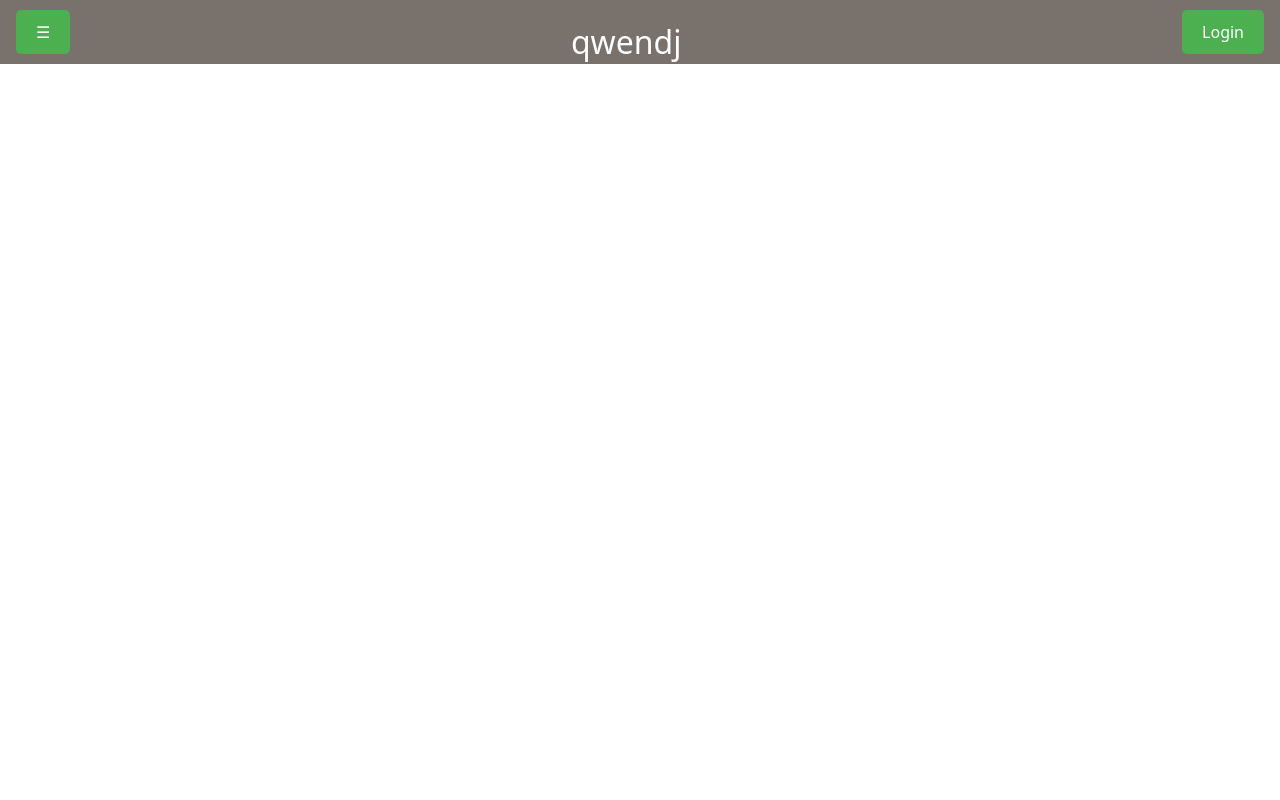
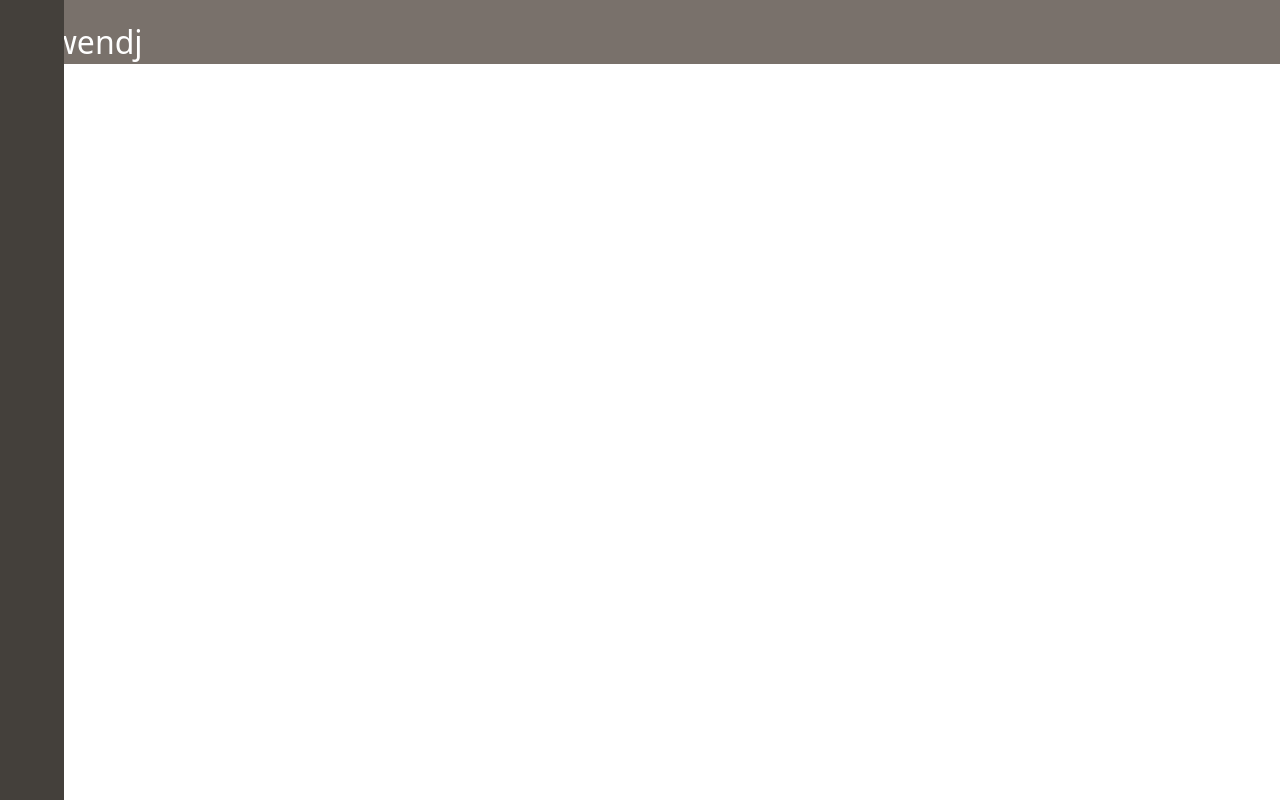
Before and after one commit to Ragheil/central_juan, a React (Vite) app: page /topnav in a window 1280 px wide. Built offline with nearby package versions, Linux system fonts and the light colour scheme.

Commit message:
topnag_(not finished)

```diff
--- a/src/components/topnav.jsx
+++ b/src/components/topnav.jsx
@@ -1,14 +1,14 @@
 import React, { useState, useEffect, useRef } from "react";
 
 export default function NavbarWithSlideMenu() {
-  const [menuOpen, setMenuOpen] = useState(false);
-  const menuRef = useRef(null);
+  const [rightMenuOpen, setRightMenuOpen] = useState(false);
+  const rightMenuRef = useRef(null);
 
-  // Close menu on outside click
+  // Close menus on outside click
   useEffect(() => {
     const handleClickOutside = (event) => {
-      if (menuRef.current && !menuRef.current.contains(event.target)) {
-        setMenuOpen(false);
+      if (rightMenuRef.current && !rightMenuRef.current.contains(event.target)) {
+        setRightMenuOpen(false);
       }
     };
 
@@ -18,32 +18,49 @@ export default function NavbarWithSlideMenu() {
     };
   }, []);
 
+  // Close the right menu when opened
+  const toggleRightMenu = () => {
+    setRightMenuOpen((prev) => !prev);
+  };
+
   return (
     <div>
       {/* Top Navigation */}
-      <div className="topnav-container flex flex-row bg-stone-500 h-16 items-center justify-between px-4">
+      <div className="topnav-container flex flex-row bg-stone-500 h-16 items-center justify-between px-4 sm:px-6 md:px-8">
+        {/* Logo or Title */}
+        <h1 className="text-white text-lg sm:text-xl md:text-2xl">qwendj</h1>
+
+        {/* Hamburger button for smaller screens */}
         <button
-          onClick={() => setMenuOpen(!menuOpen)}
-          className="text-white bg-stone-700 p-2 rounded-md"
+          onClick={toggleRightMenu}
+          className="text-white bg-stone-700 p-2 rounded-md hover:bg-stone-600 focus:outline-none sm:hidden"
+          aria-label="Toggle right menu"
         >
           ☰
         </button>
-        <h1 className="text-white text-lg">qwendj</h1>
-        <button className="text-white bg-stone-700 p-2 rounded-md">Login</button>
       </div>
 
-      {/* Sliding Menu */}
+      {/* Left Sliding Menu (shrinks by default, expands on hover) */}
+      <div className="fixed top-0 left-0 h-full w-16 bg-stone-700 p-4 text-white transform transition-all duration-300 ease-in-out hover:w-64 group">
+        <div className="flex flex-col items-start">
+          <h2 className="text-lg mb-4 text-transparent group-hover:text-white">Left Navigation</h2>
+          <ul className="space-y-3 text-transparent group-hover:text-white">
+            <li>Home</li>
+            <li>About</li>
+            <li>Contact</li>
+          </ul>
+        </div>
+      </div>
+
+      {/* Right Sliding Menu */}
       <div
-        ref={menuRef}
-        className={`fixed top-0 left-0 h-full w-64 bg-stone-700 p-4 text-white transform transition-transform duration-300 ease-in-out ${
-          menuOpen ? "translate-x-0" : "-translate-x-full"
-        }`}
+        ref={rightMenuRef}
+        className={`fixed top-0 right-0 h-full w-64 bg-stone-700 p-4 text-white transform transition-transform duration-300 ease-in-out ${rightMenuOpen ? "translate-x-0" : "translate-x-full"}`}
       >
-        <h2 className="text-lg mb-4">Navigation Menu</h2>
+        <h2 className="text-lg mb-4">Right Navigation</h2>
         <ul className="space-y-3">
-          <li>Home</li>
-          <li>About</li>
-          <li>Contact</li>
+          <li>Profile</li>
+          <li>Settings</li>
         </ul>
       </div>
     </div>
--- a/vite.config.js
+++ b/vite.config.js
@@ -4,5 +4,6 @@ import tailwindcss from '@tailwindcss/vite'
 
 // https://vite.dev/config/
 export default defineConfig({
-  plugins: [react(), tailwindcss(),],
+  plugins: [react(),
+    tailwindcss(),],
 })
```
Also changed, not shown: 1 other file (tests, documents, lock files or other folders).
